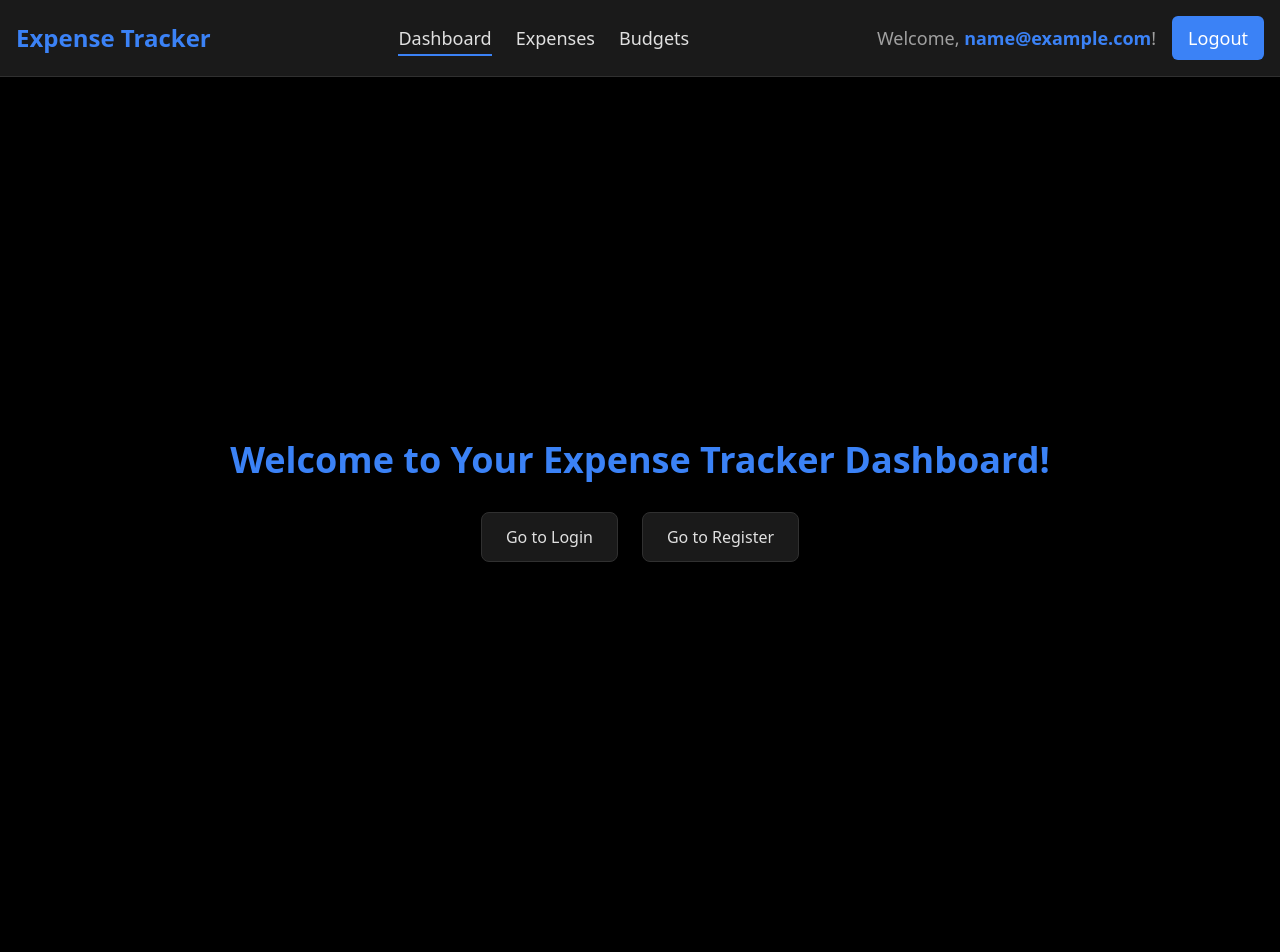
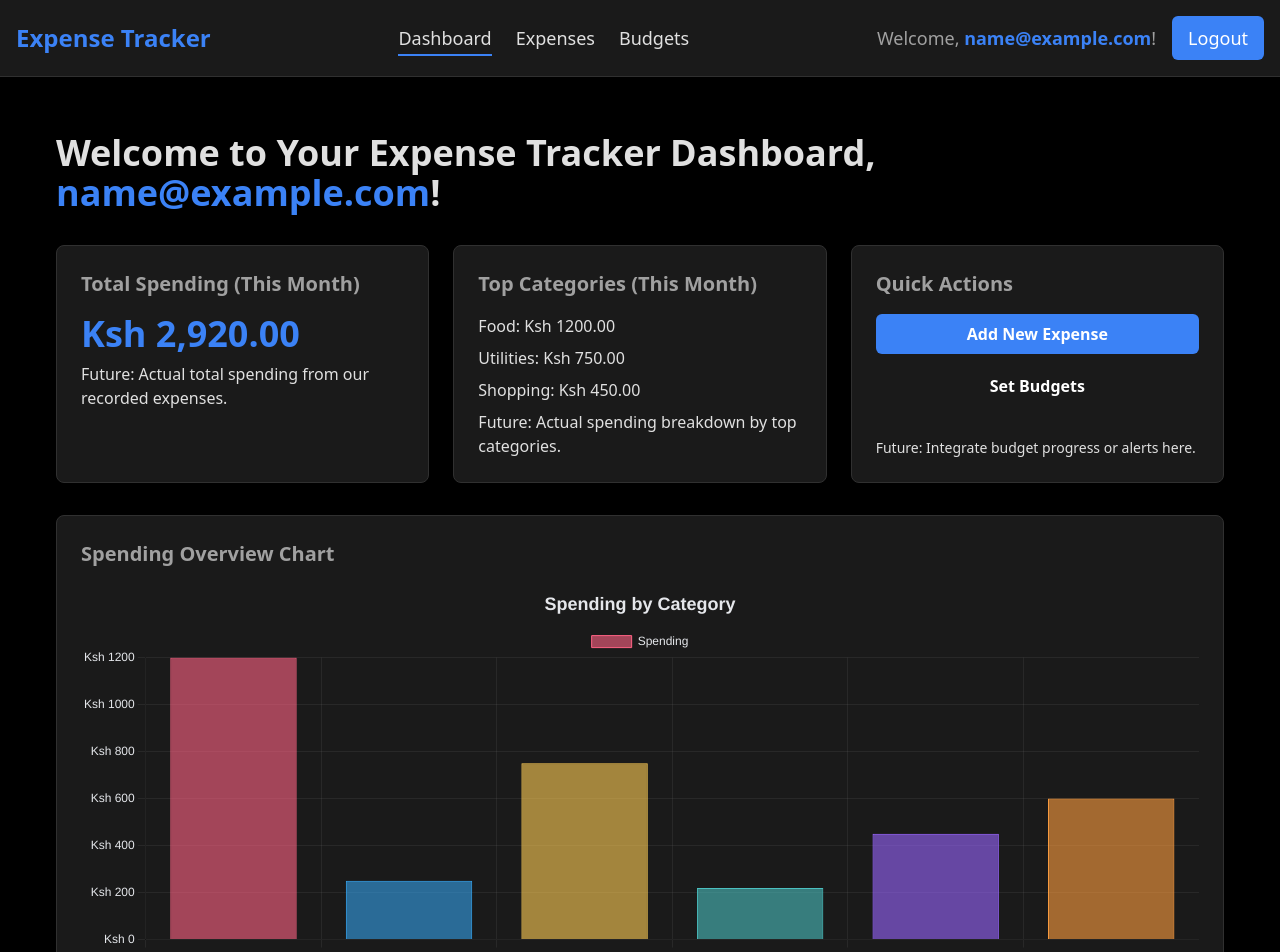
Before and after one commit to nakutakaa/Web9_grp1Expense-tracker-frontend, a React (Vite) app: page / in a window 1280 px wide. Shown: the top 952 px of the page. Before the commit the page ends 925 px from the top, so only its background shows below. Built offline with nearby package versions, Linux system fonts and the light colour scheme; sample sign-in values are in the browser's storage.

Commit message:
Enhanced Dashboard with Spending Summary Visualizations

```diff
--- a/package.json
+++ b/package.json
@@ -11,7 +11,9 @@
   },
   "dependencies": {
     "axios": "^1.10.0",
+    "chart.js": "^4.5.0",
     "react": "^19.1.0",
+    "react-chartjs-2": "^5.3.0",
     "react-dom": "^19.1.0",
     "react-router-dom": "^6.30.1",
     "react-toastify": "^11.0.5"
--- /dev/null
+++ b/src/components/Charts/CategorySpendingBarChart.jsx
@@ -0,0 +1,129 @@
+// src/components/Charts/CategorySpendingBarChart.jsx
+/**
+ * @file CategorySpendingBarChart.jsx
+ * @description Reusable bar chart component to visualize spending by category.
+ */
+import React from 'react';
+import { Bar } from 'react-chartjs-2';
+import {
+  Chart as ChartJS,
+  CategoryScale,
+  LinearScale,
+  BarElement,
+  Title,
+  Tooltip,
+  Legend,
+} from 'chart.js';
+
+// Register necessary components for Chart.js
+ChartJS.register(
+  CategoryScale,
+  LinearScale,
+  BarElement,
+  Title,
+  Tooltip,
+  Legend
+);
+
+/**
+ * CategorySpendingBarChart Component
+ * Displays a bar chart showing spending amount for different categories.
+ */
+const CategorySpendingBarChart = ({ data }) => {
+  // Prepare chart data
+  const chartData = {
+    labels: data.map((item) => item.category),
+    datasets: [
+      {
+        label: 'Spending',
+        data: data.map((item) => item.amount),
+        backgroundColor: [
+          'rgba(255, 99, 132, 0.6)', // Red
+          'rgba(54, 162, 235, 0.6)', // Blue
+          'rgba(255, 206, 86, 0.6)', // Yellow
+          'rgba(75, 192, 192, 0.6)', // Green
+          'rgba(153, 102, 255, 0.6)', // Purple
+          'rgba(255, 159, 64, 0.6)', // Orange
+          'rgba(199, 199, 199, 0.6)', // Grey
+        ],
+        borderColor: [
+          'rgba(255, 99, 132, 1)',
+          'rgba(54, 162, 235, 1)',
+          'rgba(255, 206, 86, 1)',
+          'rgba(75, 192, 192, 1)',
+          'rgba(153, 102, 255, 1)',
+          'rgba(255, 159, 64, 1)',
+          'rgba(199, 199, 199, 1)',
+        ],
+        borderWidth: 1,
+      },
+    ],
+  };
+
+  // Chart options
+  const chartOptions = {
+    responsive: true,
+    maintainAspectRatio: false, // Allows chart to resize freely within its container
+    plugins: {
+      legend: {
+        position: 'top',
+        labels: {
+            color: 'rgb(229 231 235)', // Tailwind 'text-text-primary' like color
+        },
+      },
+      title: {
+        display: true,
+        text: 'Spending by Category',
+        color: 'rgb(229 231 235)', // Tailwind 'text-text-primary' like color
+        font: {
+            size: 18
+        }
+      },
+      tooltip: {
+        callbacks: {
+          label: function(context) {
+            let label = context.dataset.label || '';
+            if (label) {
+              label += ': ';
+            }
+            if (context.parsed.y !== null) {
+              // UPDATED: Currency format for tooltips
+              label += new Intl.NumberFormat('en-KE', { style: 'currency', currency: 'KES' }).format(context.parsed.y);
+            }
+            return label;
+          }
+        }
+      }
+    },
+    scales: {
+      x: {
+        grid: {
+          color: 'rgba(100, 100, 100, 0.2)', // Lighter grid lines
+        },
+        ticks: {
+          color: 'rgb(229 231 235)', // Label color
+        }
+      },
+      y: {
+        grid: {
+          color: 'rgba(100, 100, 100, 0.2)', // Lighter grid lines
+        },
+        ticks: {
+          color: 'rgb(229 231 235)', // Label color
+          // UPDATED: Currency prefix for y-axis labels
+          callback: function(value) {
+            return 'Ksh ' + value;
+          }
+        }
+      },
+    },
+  };
+
+  return (
+    <div className="h-96"> {/* Set a fixed height for the chart container */}
+      <Bar data={chartData} options={chartOptions} />
+    </div>
+  );
+};
+
+export default CategorySpendingBarChart;
--- a/src/pages/Dashboard/DashboardPage.jsx
+++ b/src/pages/Dashboard/DashboardPage.jsx
@@ -1,24 +1,94 @@
+// src/pages/Dashboard/DashboardPage.jsx
+/**
+ * @file DashboardPage.jsx
+ * @description Displays the user's expense tracking dashboard with spending summaries,
+ * quick actions, and a spending by category chart.
+ */
 import React from 'react';
 import { Link } from 'react-router-dom';
+import { useAuth } from '../../context/AuthContext';
+import CategorySpendingBarChart from '../../components/Charts/CategorySpendingBarChart';
 
 function DashboardPage() {
+  const { user } = useAuth();
+
+  // Dummy data for spending by category (for the chart)
+  // This will eventually come from your backend's expense aggregation API
+  const dummyCategorySpending = [
+    { category: 'Food', amount: 1200 },
+    { category: 'Transport', amount: 250 },
+    { category: 'Utilities', amount: 750 },
+    { category: 'Entertainment', amount: 220 },
+    { category: 'Shopping', amount: 450 },
+    { category: 'Education', amount: 600 },
+  ];
+
   return (
-    <div className="min-h-screen bg-primary text-text-primary flex flex-col items-center justify-center">
-      <h2 className="text-4xl font-bold mb-8 text-accent">Welcome to Your Expense Tracker Dashboard!</h2>
-      <nav className="flex space-x-6">
+    // The main container for the dashboard content.
+    <div className="p-4 sm:p-6 lg:p-8 space-y-8">
+      <h1 className="text-3xl sm:text-4xl font-bold text-text-primary">
+        Welcome to Your Expense Tracker Dashboard,{' '}
+        <span className="text-accent">{user?.email || 'User'}</span>!
+      </h1>
+
+      {/* This section contains overall summaries and quick actions */}
+      <div className="grid grid-cols-1 md:grid-cols-2 lg:grid-cols-3 gap-6">
+        {/* Total Spending Card */}
+        <div className="bg-secondary p-6 rounded-lg shadow-md border border-border-color">
+          <h2 className="text-xl font-semibold text-text-secondary mb-4">Total Spending (This Month)</h2>
+          {/* UPDATED: Currency symbol to Ksh */}
+          <p className="text-4xl font-bold text-accent">Ksh 2,920.00</p> {/* Dummy value */}
+          <p className="text-text-tertiary mt-2">
+            Future: Actual total spending from our recorded expenses.
+          </p>
+        </div>
+
+        {/* Spending by Category Summary */}
+        <div className="bg-secondary p-6 rounded-lg shadow-md border border-border-color">
+          <h2 className="text-xl font-semibold text-text-secondary mb-4">Top Categories (This Month)</h2>
+          <ul className="space-y-2 text-text-primary">
+            {/* UPDATED: Currency symbol to Ksh */}
+            <li>Food: Ksh 1200.00</li> {/* Dummy value */}
+            <li>Utilities: Ksh 750.00</li> {/* Dummy value */}
+            <li>Shopping: Ksh 450.00</li> {/* Dummy value */}
+          </ul>
+          <p className="text-text-tertiary mt-2">
+            Future: Actual spending breakdown by top categories.
+          </p>
+        </div>
+
+        {/* Quick Actions / Other Info */}
+        <div className="bg-secondary p-6 rounded-lg shadow-md border border-border-color flex flex-col justify-between">
+          <div>
+            <h2 className="text-xl font-semibold text-text-secondary mb-4">Quick Actions</h2>
             <Link
-          to="/login"
-          className="px-6 py-3 bg-secondary text-text-primary rounded-lg hover:bg-accent hover:text-white transition-colors duration-200 border border-border-color"
+              to="/expenses/add"
+              className="w-full text-center px-4 py-2 bg-accent text-white rounded-md hover:bg-accent-light transition-colors font-semibold block mb-3"
             >
-          Go to Login
+              Add New Expense
             </Link>
             <Link
-          to="/register"
-          className="px-6 py-3 bg-secondary text-text-primary rounded-lg hover:bg-accent hover:text-white transition-colors duration-200 border border-border-color"
+              to="/budgets"
+              className="w-full text-center px-4 py-2 bg-info text-white rounded-md hover:bg-info-light transition-colors font-semibold block"
             >
-          Go to Register
+              Set Budgets
             </Link>
-      </nav>
+          </div>
+          <p className="text-sm text-text-tertiary mt-4">
+            Future: Integrate budget progress or alerts here.
+          </p>
+        </div>
+      </div>
+
+      {/* Spending by Category Chart */}
+      <div className="bg-secondary p-6 rounded-lg shadow-md border border-border-color mt-8">
+        <h2 className="text-xl font-semibold text-text-secondary mb-4">Spending Overview Chart</h2>
+        {/* Pass the dummy data to the chart component */}
+        <CategorySpendingBarChart data={dummyCategorySpending} />
+        <p className="text-sm text-text-tertiary mt-4">
+            Future: This chart will display real spending data fetched from our backend.
+        </p>
+      </div>
     </div>
   );
 }
--- a/src/pages/Expenses/ExpenseListPage.jsx
+++ b/src/pages/Expenses/ExpenseListPage.jsx
@@ -78,8 +78,9 @@ const ExpenseListPage = () => {
                     <td className="px-6 py-4 whitespace-nowrap text-sm text-text-secondary">{expense.date}</td>
                     <td className="px-6 py-4 whitespace-nowrap text-sm text-text-primary">{expense.description}</td>
                     <td className="px-6 py-4 whitespace-nowrap text-sm text-text-secondary">{expense.category}</td>
-                    <td className="px-6 py-4 whitespace-nowrap text-sm font-medium text-accent">${expense.amount.toFixed(2)}</td>
-                    <td className="px-6 py-4 whitespace-nowrap text-right text-sm font-medium">
+                    {/* UPDATED: Changed currency symbol to Ksh */}
+                    <td className="px-6 py-4 whitespace-nowrap text-sm font-medium text-accent">Ksh {expense.amount.toFixed(2)}</td>
+                    <td className="px-6 py-4 whitespace-nowrap text-sm font-medium"> {/* Removed duplicate amount display from here */}
                       <Link to={`/expenses/edit/${expense.id}`} className="text-info hover:text-info-light mr-4">
                         Edit
                       </Link>
```
Also changed, not shown: src/pages/Budgets/BudgetPage.jsx (+9 -6 lines), 1 other file (tests, documents, lock files or other folders). Lines whose indentation alone changed are shown as unchanged.
